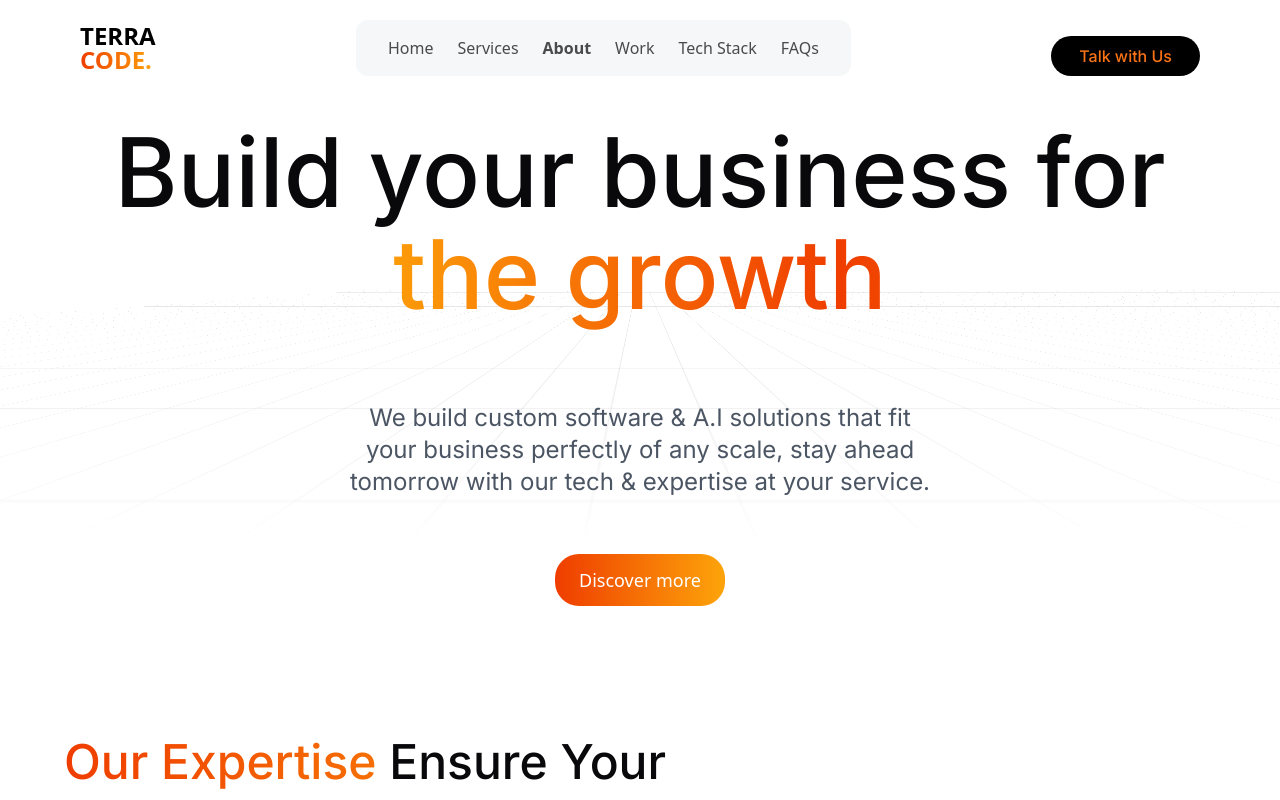
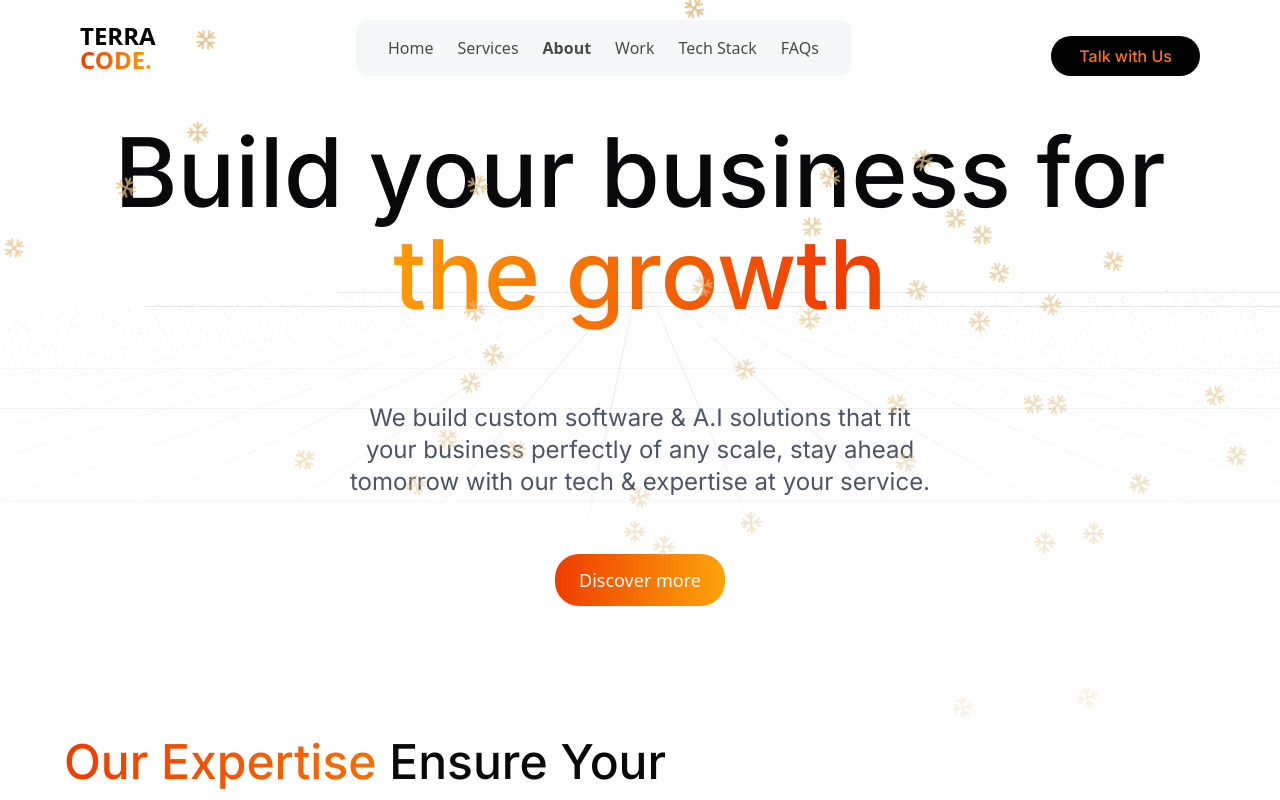
Before and after one commit to Terracode-Dev/Main-Site, a React (Vite) app: page / in a window 1280 px wide. Shown: the top 800 px of the page. Built offline with nearby package versions, Linux system fonts and the light colour scheme.

Commit message:
snoweffect

```diff
--- a/package.json
+++ b/package.json
@@ -32,10 +32,12 @@
     "react-intersection-observer": "^9.13.1",
     "react-router-dom": "^6.27.0",
     "react-scroll": "^1.9.0",
+    "react-tsparticles": "^2.12.2",
     "sitemap": "^8.0.0",
     "swiper": "^11.1.14",
     "tailwind-merge": "^2.5.4",
-    "tailwindcss-animate": "^1.0.7"
+    "tailwindcss-animate": "^1.0.7",
+    "tsparticles": "^3.7.1"
   },
   "devDependencies": {
     "@eslint/js": "^9.13.0",
--- a/src/App.tsx
+++ b/src/App.tsx
@@ -23,6 +23,8 @@ const isAuthenticated = () => {
 // ProtectedRoute component
 import { ReactElement } from "react";
 import JoinWithUs from "./components/sales";
+import SnowEffect from "./components/Snow/SnowEffect";
+import SnowFlowerEffect from "./components/Snow/SnowEffect";
 
 const ProtectedRoute = ({ element }: { element: ReactElement }) => {
   return isAuthenticated() ? element : <Navigate to="/admin-login" replace />;
@@ -125,8 +127,11 @@ function App() {
         </Helmet>
 
         {!isAdminRoute && <Navbar />}
+        <SnowFlowerEffect/>
         <ScrollToTop />
+
         <Routes>
+
           <Route path="/" element={<Home />} />
           <Route path="/aboutus" element={<Aboutus_page />} />
           <Route path="/casestudy" element={<Casestudy_page />} />
--- /dev/null
+++ b/src/components/Snow/SnowEffect.css
@@ -0,0 +1,32 @@
+.snow-container {
+  position: fixed;
+  top: 0;
+  left: -50%;
+
+  width: 100%;
+  height: 100%;
+
+  z-index: 1000;
+  pointer-events: none;
+}
+
+.snowflake {
+  position: absolute;
+  top: -10%;
+  left: 50%;
+  font-size: 1.2rem;
+  color: rgb(228, 190, 132);
+  opacity: 0.8;
+  animation: fall linear infinite;
+}
+
+@keyframes fall {
+  0% {
+    transform: translateX() translateY(0) rotate(0deg);
+    opacity: 1;
+  }
+  100% {
+    transform: translateX(calc(100vw - 50%)) translateY(100vh) rotate(360deg);
+    opacity: 0.2;
+  }
+}
--- /dev/null
+++ b/src/components/Snow/SnowEffect.tsx
@@ -0,0 +1,33 @@
+import React, { useEffect, useState } from "react";
+import "./SnowEffect.css";
+import { SnowflakeIcon } from "lucide-react";
+
+const SnowFlowerEffect: React.FC = () => {
+  const [snowflakes, setSnowflakes] = useState<number[]>([]);
+
+  useEffect(() => {
+    // Generate an array for snowflakes
+    const flakes = Array.from({ length: 50 }, (_, i) => i);
+    setSnowflakes(flakes);
+  }, []);
+
+  return (
+    <div className="snow-container">
+      {snowflakes.map((flake) => (
+        <div
+          key={flake}
+          className="snowflake"
+          style={{
+            left: `${Math.random() * 100}vw`,
+            animationDuration: `${Math.random() * 5 + 5}s`,
+            animationDelay: `${Math.random() * 5}s`,
+          }}
+        >
+          <SnowflakeIcon />
+        </div>
+      ))}
+    </div>
+  );
+};
+
+export default SnowFlowerEffect;
```
Also changed, not shown: 1 other file (tests, documents, lock files or other folders).
